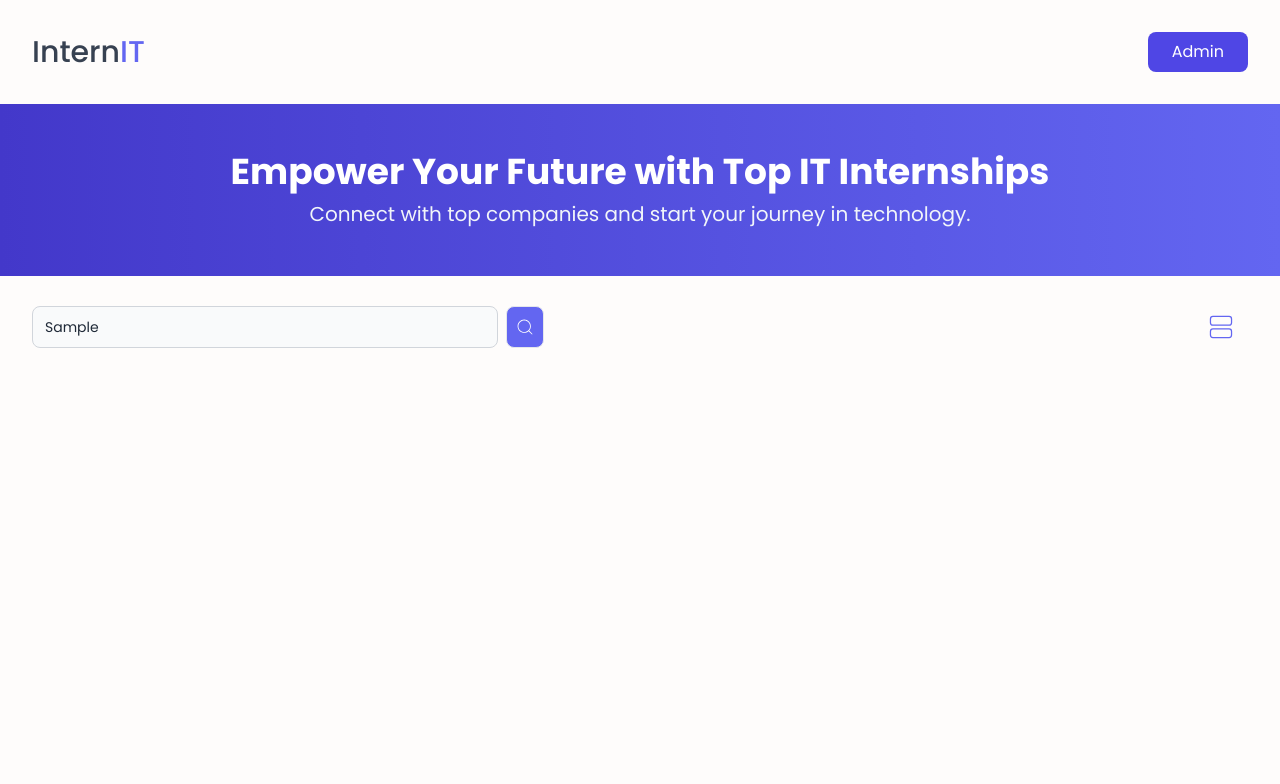
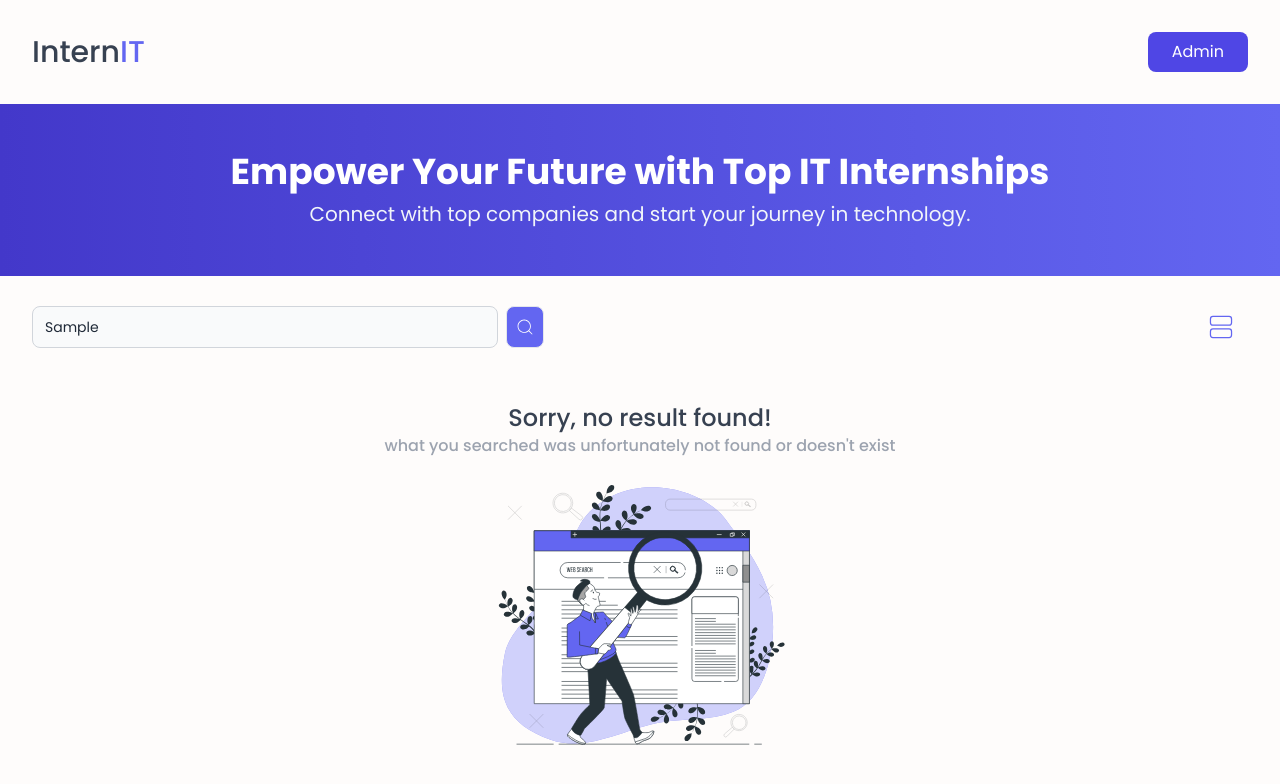
Before and after one commit to Sachintha-Prasad/InternIT, a React (Vite) app in the folder frontend/: page / in a window 1280 px wide. Both pictures are taken after typing "Sample" into the empty fields and a click on the button 524 px from the left and 327 px from the top of the page. Shown: the top 784 px of the page. Built offline with nearby package versions, Linux system fonts and the light colour scheme; data requests are answered from the project's data file.

Commit message:
implement logic when search result not found

```diff
--- a/frontend/src/components/InternList.jsx
+++ b/frontend/src/components/InternList.jsx
@@ -1,8 +1,9 @@
 import React, { useEffect, useState } from 'react'
 import InternCard from './InternCard'
 import Spinner from '../components/Spinner'
+import Pagination from './Pagination'
+import resultNotFoundImg from '../assets/result-not-found.svg'
 import { CiGrid2H, CiGrid41, CiSearch } from 'react-icons/ci'
-import Pagination from './Pagination'
 
 const InternList = () => {
     const [internList, setInternList] = useState([])
@@ -19,9 +20,11 @@ const InternList = () => {
             const res = await fetch('http://localhost:5000/internships')
             const data = await res.json()
             const filteredData = data.filter((intern) =>
-                intern.title?.toLowerCase().includes(searchQuery.toLowerCase())
+                intern.title
+                    .toLowerCase()
+                    .includes(searchQuery.toLowerCase().trim())
             )
-            setFilteredInternList(filteredData)
+            setFilteredInternList(filteredData ? filteredData : [])
         } catch (error) {
             console.log('Data fetching error', error)
         } finally {
@@ -58,6 +61,8 @@ const InternList = () => {
 
     const lastCardIndex = currentPage * cardsPerPage
     const firstCardIndex = lastCardIndex - cardsPerPage
+
+    console.log(filteredInternList)
 
     const paginatedInternList = filteredInternList.slice(
         firstCardIndex,
@@ -109,15 +114,34 @@ const InternList = () => {
                         className={`${
                             isGrid &&
                             'grid-cols-1 md:grid-cols-2 xl:grid-cols-3'
-                        } grid grid-cols-1 gap-8`}
+                        } relative grid grid-cols-1 gap-8`}
                     >
-                        {paginatedInternList.map((intern) => (
-                            <InternCard
-                                key={intern.id}
-                                intern={intern}
-                                isGrid={isGrid}
-                            />
-                        ))}
+                        {paginatedInternList.length === 0 ? (
+                            <div className="absolute left-1/2 top-0 -translate-x-1/2">
+                                <div className="flex flex-col items-center">
+                                    <h1 className="text-center text-xl font-medium lg:text-2xl">
+                                        Sorry, no result found!
+                                    </h1>
+                                    <p className="mb-3 text-center text-sm font-medium text-gray-400 lg:text-base">
+                                        what you searched was unfortunately not
+                                        found or doesn't exist
+                                    </p>
+                                    <img
+                                        src={resultNotFoundImg}
+                                        alt=""
+                                        className="w-full max-w-[300px]"
+                                    />
+                                </div>
+                            </div>
+                        ) : (
+                            paginatedInternList.map((intern) => (
+                                <InternCard
+                                    key={intern.id}
+                                    intern={intern}
+                                    isGrid={isGrid}
+                                />
+                            ))
+                        )}
                     </div>
                 )}
 
```
Also changed, not shown: frontend/src/assets/result-not-found.svg (added).
